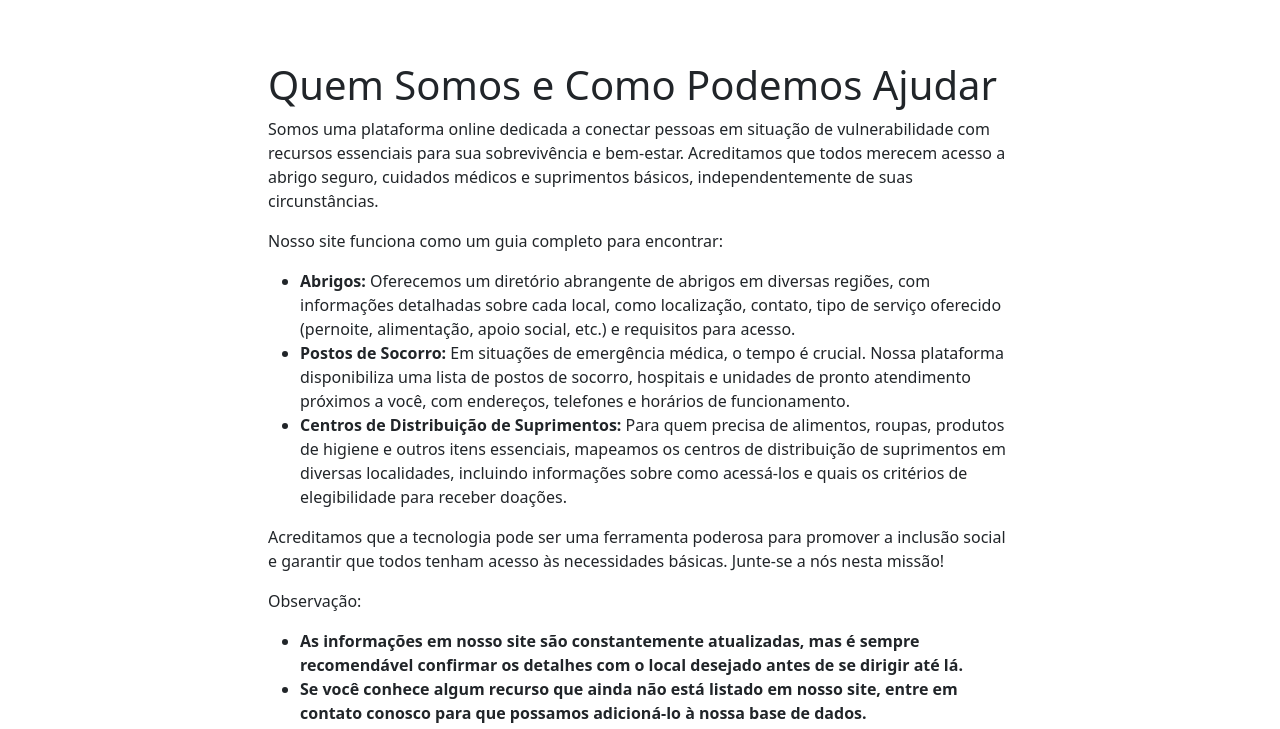
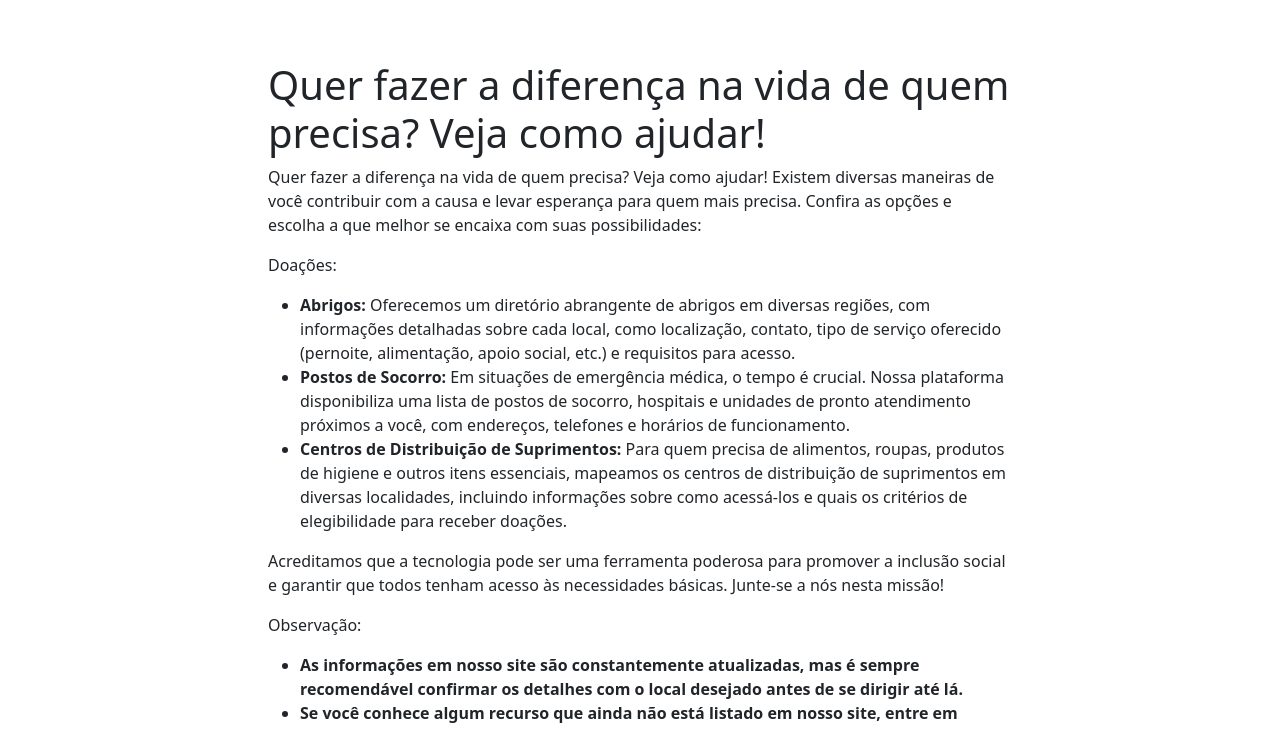
Before and after one commit to renato-wessmer/hackathoon_recode_outubro_2024, a plain HTML site: page how_to_help.html in a window 1280 px wide. Shown: the part 69-798 px from the top of the page. Drawn offline with nearby package versions, Linux system fonts and the light colour scheme.

Commit message:
Update how_to_help.html

```diff
--- a/how_to_help.html
+++ b/how_to_help.html
@@ -30,10 +30,11 @@
             <div class="container my-5">
                 <div class="bg-body-tertiary p-6 rounded">
                   <div class="col-sm-8 py-6 mx-auto">
-                        <h1 class="display-6 fw-normal">Quem Somos e Como Podemos Ajudar</h1>
-                        <p class="fs-6">Somos uma plataforma online dedicada a conectar pessoas em situação de vulnerabilidade com recursos essenciais para sua sobrevivência e bem-estar. Acreditamos que todos merecem acesso a abrigo seguro, cuidados médicos e suprimentos básicos, independentemente de suas circunstâncias.</p>
+                        <h1 class="display-6 fw-normal">Quer fazer a diferença na vida de quem precisa? Veja como ajudar!</h1>
+                        <p class="fs-6">Quer fazer a diferença na vida de quem precisa? Veja como ajudar!
+                            Existem diversas maneiras de você contribuir com a causa e levar esperança para quem mais precisa. Confira as opções e escolha a que melhor se encaixa com suas possibilidades:</p>
                         <p>
-                            Nosso site funciona como um guia completo para encontrar:
+                            Doações:
                         </p>
                         <ul>
                             <li><strong>Abrigos:</strong>
```
